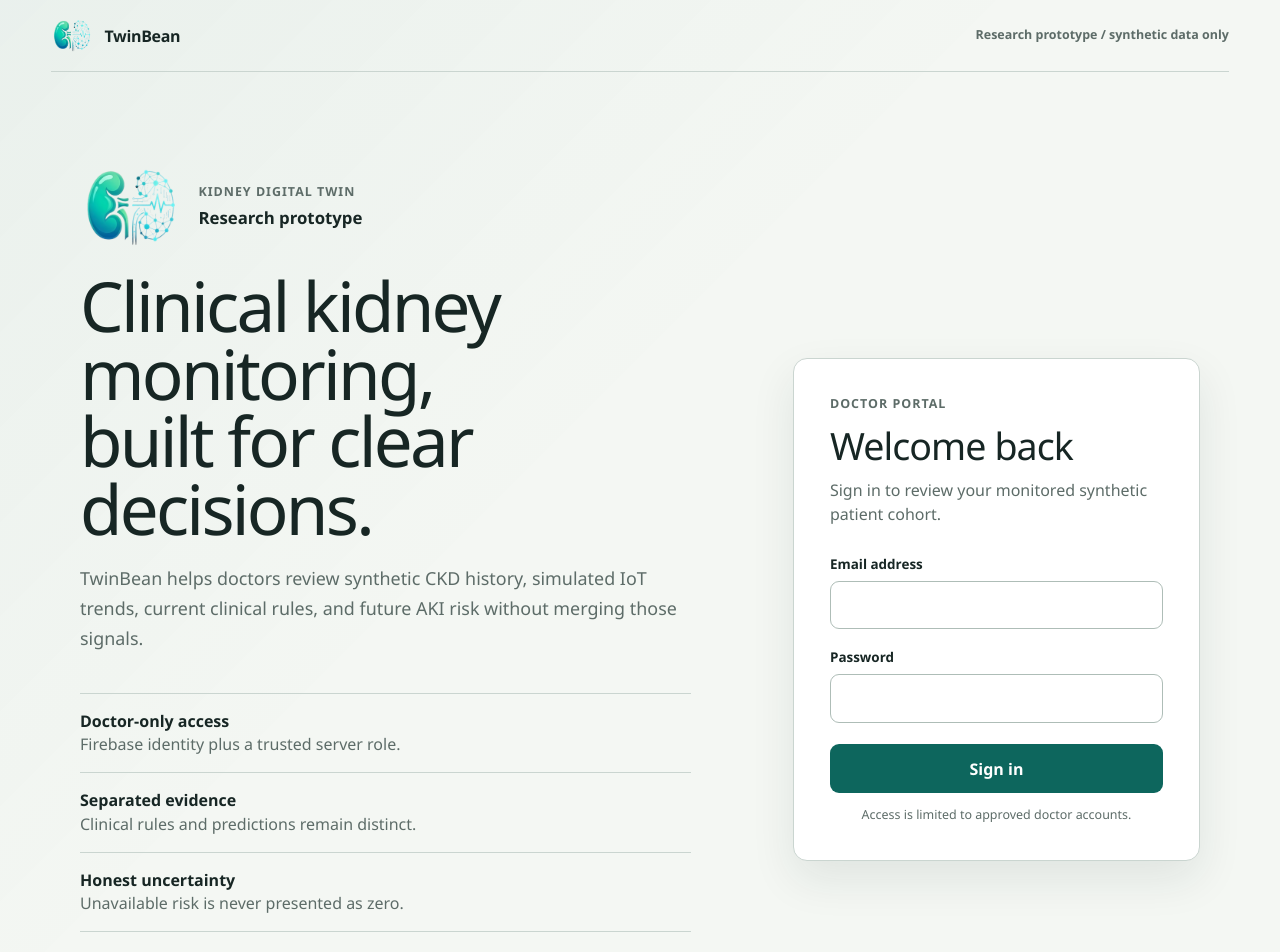
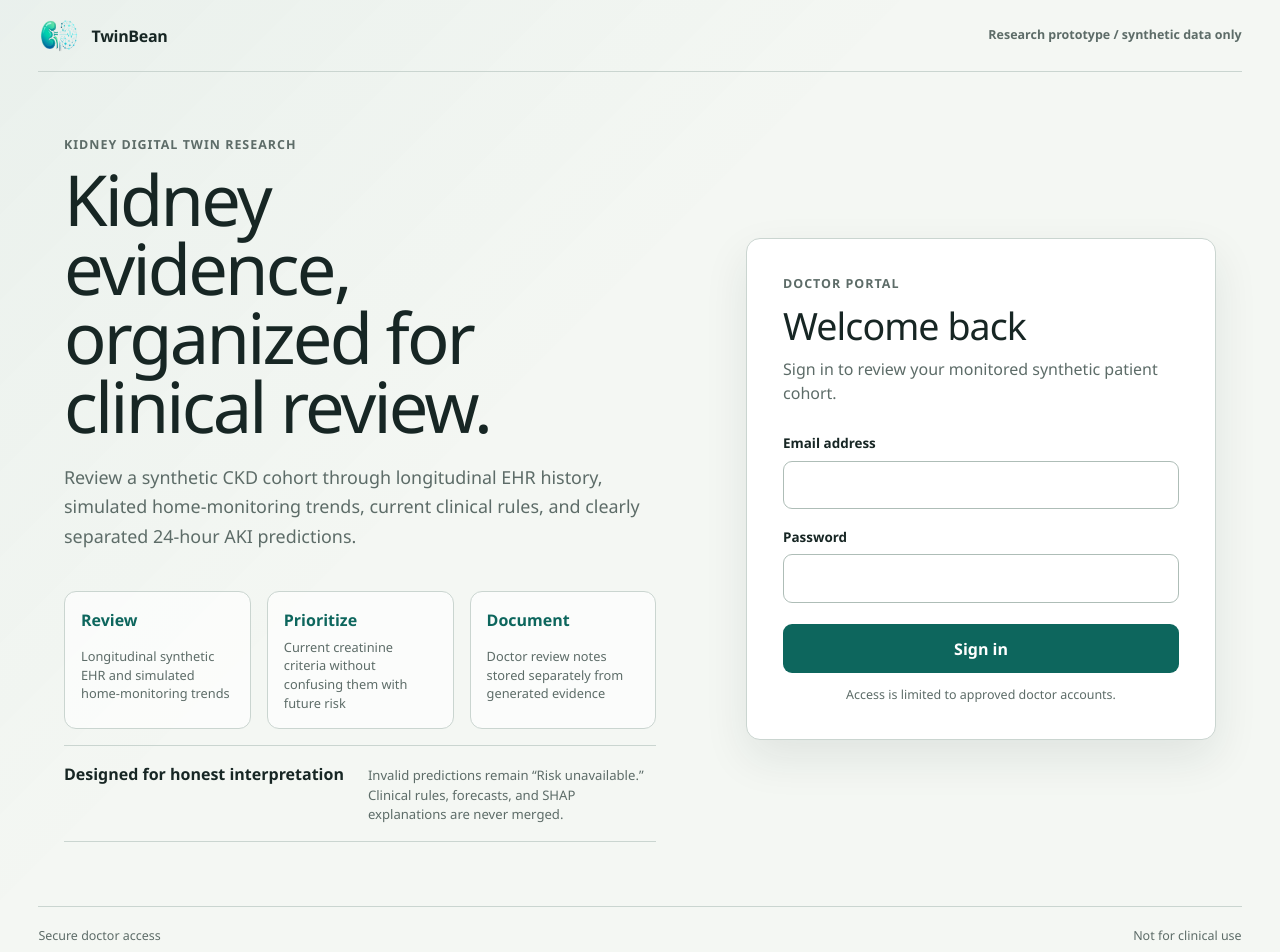
Before and after one commit to supransekhar10/TwinBean, a Next.js app in the folder frontend/: page / in a window 1280 px wide. Shown: the top 952 px of the page. Built offline with nearby package versions, Linux system fonts and the light colour scheme; no server answers.

Commit message:
feat(login): create full-width clinical entry page

```diff
--- a/frontend/src/app/globals.css
+++ b/frontend/src/app/globals.css
@@ -46,7 +46,7 @@ button, a, input {
   min-height: 100svh;
   display: grid;
   grid-template-rows: auto 1fr auto;
-  padding: 0 clamp(1.25rem, 4vw, 4.5rem);
+  padding: 0 clamp(1.25rem, 3vw, 3.5rem);
 }
 
 .product-bar,
@@ -103,14 +103,14 @@ button, a, input {
 }
 
 .content-grid {
-  width: min(1120px, 100%);
+  width: 100%;
   min-width: 0;
   max-width: 100%;
   margin: auto;
-  padding: clamp(3rem, 7vw, 7.5rem) 0;
+  padding: clamp(2.5rem, 5vw, 5rem) clamp(0rem, 2vw, 2rem);
   display: grid;
-  grid-template-columns: minmax(0, 1.2fr) minmax(340px, 0.8fr);
-  gap: clamp(3rem, 8vw, 7rem);
+  grid-template-columns: minmax(0, 1fr) minmax(380px, 470px);
+  gap: clamp(3rem, 7vw, 8rem);
   align-items: center;
 }
 
@@ -119,6 +119,8 @@ button, a, input {
   min-width: 0;
   max-width: 100%;
 }
+.intro-copy { width: 100%; }
+.intro-copy h1 { max-width: 12ch; font-size: clamp(3rem, 5.5vw, 6rem); }
 
 .context-label {
   margin: 0 0 0.65rem;
@@ -154,14 +156,13 @@ h2 {
   font-size: clamp(1rem, 1.4vw, 1.15rem);
   line-height: 1.65;
 }
-.login-hero-brand { display: flex; align-items: center; gap: 1rem; margin-bottom: 1.25rem; }
-.login-hero-brand img { width: clamp(72px, 8vw, 108px); height: auto; object-fit: contain; }
-.login-hero-brand div { display: grid; gap: .25rem; }
-.login-hero-brand span { color: var(--muted); font-size: .78rem; font-weight: 700; letter-spacing: .08em; text-transform: uppercase; }
-.login-hero-brand strong { font-size: 1.05rem; }
 .login-capabilities { display: grid; grid-template-columns: repeat(3,minmax(0,1fr)); gap: 1rem; margin-top: 1.5rem; }
-.login-capabilities > div { display: grid; gap: .35rem; padding-top: .9rem; border-top: 1px solid var(--line); }
+.login-capabilities > div { display: grid; gap: .35rem; padding: 1rem; border: 1px solid var(--line); border-radius: 12px; background: rgba(255,255,255,.66); }
+.login-capabilities strong { color: var(--accent); }
 .login-capabilities span { color: var(--muted); font-size: .8rem; line-height: 1.45; }
+.login-assurance { display: flex; align-items: baseline; justify-content: space-between; gap: 1.5rem; margin-top: 1rem; padding: 1rem 0; border-block: 1px solid var(--line); }
+.login-assurance strong { flex: none; }
+.login-assurance span { max-width: 58ch; color: var(--muted); font-size: .82rem; line-height: 1.5; }
 
 .boundary-list {
   border-top: 1px solid var(--line);
@@ -246,7 +247,7 @@ button:disabled { cursor: wait; opacity: 0.62; transform: none; }
 .login-heading { margin-bottom: 1.75rem; }
 .login-heading h2 { font-size: clamp(1.75rem, 3vw, 2.35rem); }
 .login-heading > p:last-child { margin: 0.65rem 0 0; color: var(--muted); line-height: 1.5; }
-.login-card { width: 100%; max-width: 440px; justify-self: end; }
+.login-card { width: 100%; max-width: 470px; justify-self: stretch; }
 .error-message { margin: 0 0 1rem; padding: 0.8rem; border-radius: 9px; color: var(--danger); background: var(--danger-soft); font-size: 0.84rem; line-height: 1.45; }
 
 .identity-row { display: grid; grid-template-columns: 1fr 1fr; gap: 1rem; margin: 0 0 1.5rem; }
@@ -393,6 +394,8 @@ button:disabled { cursor: wait; opacity: 0.62; transform: none; }
 @media (max-width: 820px) {
   .content-grid { grid-template-columns: 1fr; gap: 2.5rem; align-items: start; }
   h1 { max-width: 15ch; }
+  .intro-copy h1 { max-width: 14ch; font-size: clamp(2.8rem, 10vw, 4.5rem); }
+  .login-card { max-width: none; }
   .dashboard-shell { grid-template-columns: 1fr; }
   .clinician-sidebar { position: static; z-index: 2; width: 100%; height: auto; display: grid; grid-template-columns: auto 1fr auto; align-items: center; gap: 1rem; padding: .75rem 1rem; }
   .sidebar-brand { padding: 0; border: 0; }
@@ -425,6 +428,7 @@ button:disabled { cursor: wait; opacity: 0.62; transform: none; }
   }
   .content-grid { padding: 2.5rem 0; }
   .login-capabilities { grid-template-columns: 1fr; }
+  .login-assurance { align-items: flex-start; flex-direction: column; gap: .4rem; }
   h1 { font-size: 2.65rem; }
   .panel-heading { display: block; }
   .status-chip { display: inline-block; margin-top: 1rem; }
--- a/frontend/src/app/page.tsx
+++ b/frontend/src/app/page.tsx
@@ -15,25 +15,14 @@ export default function Home() {
       <a className="skip-link" href="#main-content">Skip to sign in</a>
       <div className="content-grid" id="main-content">
         <section className="intro-copy" aria-labelledby="page-title">
-          <div className="login-hero-brand"><Image src="/twinbean-logo.png" alt="TwinBean kidney digital twin" width={118} height={118} priority /><div><span>Kidney digital twin</span><strong>Research prototype</strong></div></div>
-          <h1 id="page-title">Clinical kidney monitoring, built for clear decisions.</h1>
+          <p className="context-label">Kidney digital twin research</p>
+          <h1 id="page-title">Kidney evidence, organized for clinical review.</h1>
           <p className="lede">
-            TwinBean helps doctors review synthetic CKD history, simulated IoT trends,
-            current clinical rules, and future AKI risk without merging those signals.
+            Review a synthetic CKD cohort through longitudinal EHR history, simulated
+            home-monitoring trends, current clinical rules, and clearly separated 24-hour AKI predictions.
           </p>
-
-          <div className="boundary-list" aria-label="Prototype boundaries">
-            <div>
-              <p><strong>Doctor-only access</strong><br />Firebase identity plus a trusted server role.</p>
-            </div>
-            <div>
-              <p><strong>Separated evidence</strong><br />Clinical rules and predictions remain distinct.</p>
-            </div>
-            <div>
-              <p><strong>Honest uncertainty</strong><br />Unavailable risk is never presented as zero.</p>
-            </div>
-          </div>
           <div className="login-capabilities" aria-label="TwinBean clinical workflow"><div><strong>Review</strong><span>Longitudinal synthetic EHR and simulated home-monitoring trends</span></div><div><strong>Prioritize</strong><span>Current creatinine criteria without confusing them with future risk</span></div><div><strong>Document</strong><span>Doctor review notes stored separately from generated evidence</span></div></div>
+          <div className="login-assurance"><strong>Designed for honest interpretation</strong><span>Invalid predictions remain “Risk unavailable.” Clinical rules, forecasts, and SHAP explanations are never merged.</span></div>
         </section>
 
         <AuthPanel />
```
